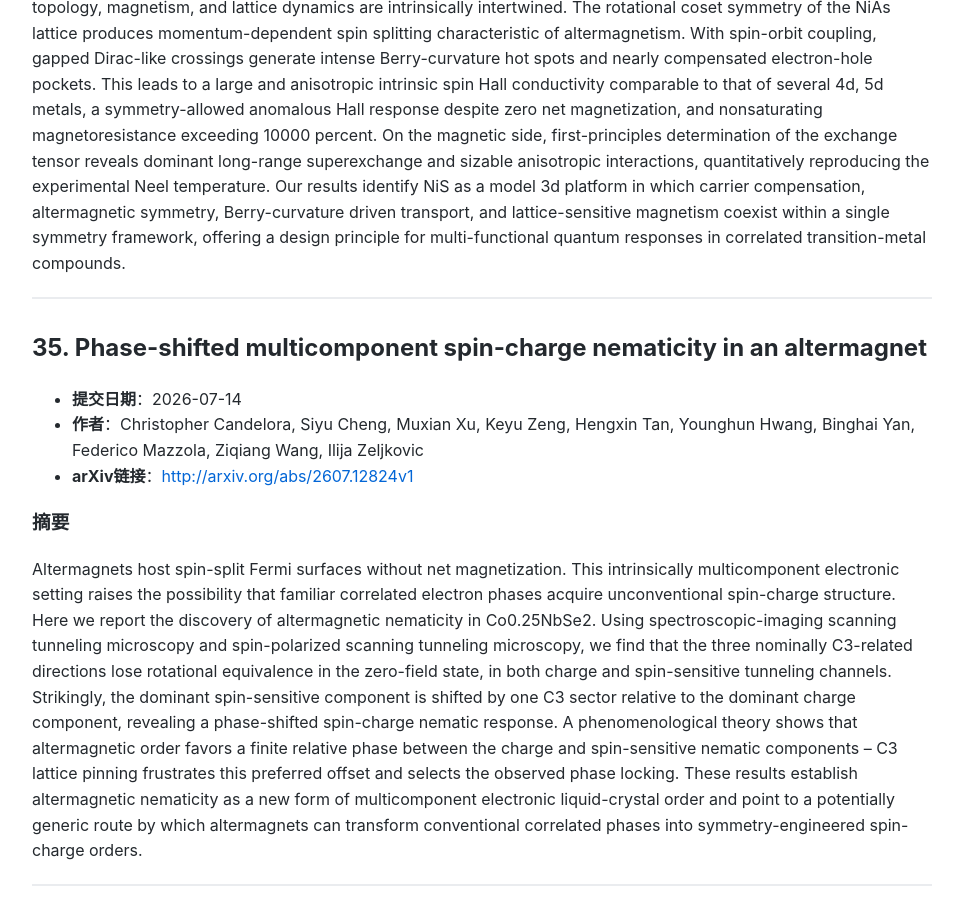
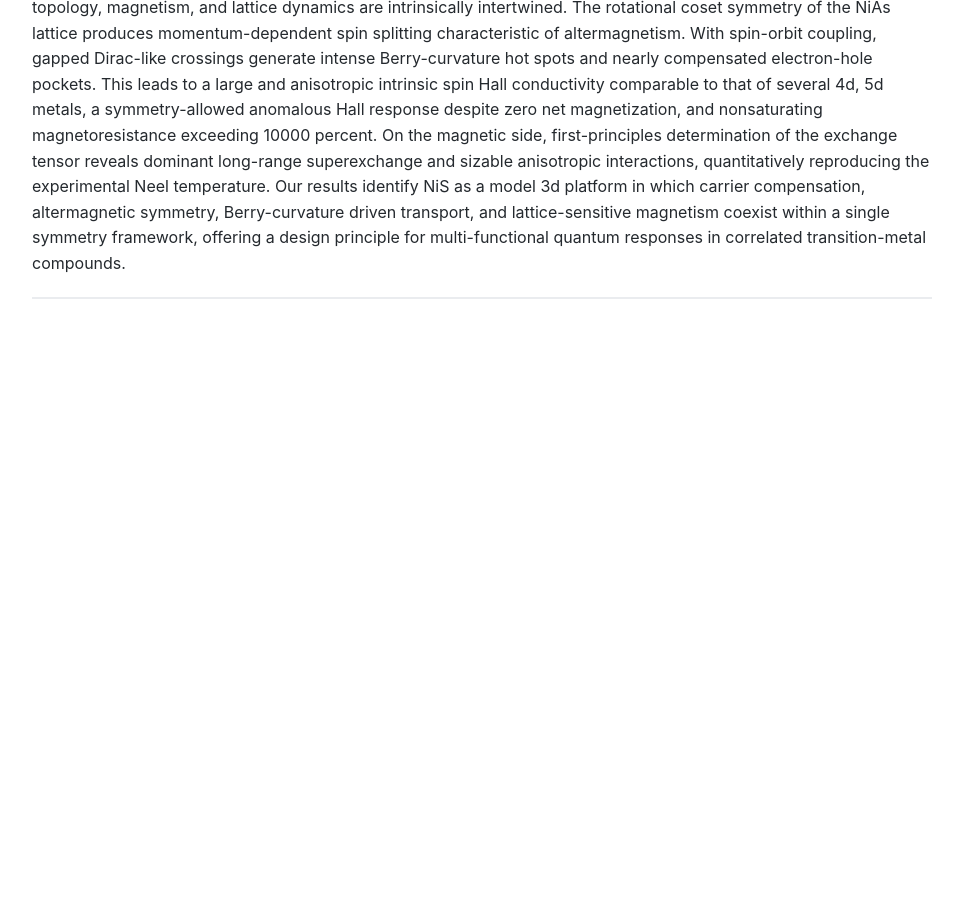
Before and after one commit to yangke25491/daily-arxiv-altermagnetic, a Jekyll site: the page built from index.md, in a window 1280 px wide and 900 px high, scrolled down 19597 px. Shown: the whole window, without its empty margins (158-1121 px from the left). Built offline with Jekyll 4.4.1, drawn with Linux system fonts in a browser that asks for light colours; after the commit the page ends 19936 px from its top, so only the background shows below that; some of the changed text lies outside the part shown.

Commit message:
Automated update: arXiv papers

```diff
--- a/index.md
+++ b/index.md
@@ -5,8 +5,8 @@ title: 交错磁论文
 
 # 凝聚态物理-交错磁(Altermagnetic)相关论文
 
-> 检索时间范围：**2026-07-14 至 2026-08-13**
-> 数据检索到 **35** 篇相关论文，按提交时间降序排列
+> 检索时间范围：**2026-07-15 至 2026-08-14**
+> 数据检索到 **34** 篇相关论文，按提交时间降序排列
 
 ---
 
@@ -383,14 +383,3 @@ Magnetization control via magnetic octupole injection has recently been proposed
 We combine first-principles density-functional theory, Berry-curvature analysis, semiclassical Boltzmann transport, and atomistic spin dynamics to establish hexagonal NiS as a compensated 3d altermagnetic semimetal in which topology, magnetism, and lattice dynamics are intrinsically intertwined. The rotational coset symmetry of the NiAs lattice produces momentum-dependent spin splitting characteristic of altermagnetism. With spin-orbit coupling, gapped Dirac-like crossings generate intense Berry-curvature hot spots and nearly compensated electron-hole pockets. This leads to a large and anisotropic intrinsic spin Hall conductivity comparable to that of several 4d, 5d metals, a symmetry-allowed anomalous Hall response despite zero net magnetization, and nonsaturating magnetoresistance exceeding 10000 percent. On the magnetic side, first-principles determination of the exchange tensor reveals dominant long-range superexchange and sizable anisotropic interactions, quantitatively reproducing the experimental Neel temperature. Our results identify NiS as a model 3d platform in which carrier compensation, altermagnetic symmetry, Berry-curvature driven transport, and lattice-sensitive magnetism coexist within a single symmetry framework, offering a design principle for multi-functional quantum responses in correlated transition-metal compounds.
 
 ---
-
-## 35. Phase-shifted multicomponent spin-charge nematicity in an altermagnet
-
-- **提交日期**：2026-07-14
-- **作者**：Christopher Candelora, Siyu Cheng, Muxian Xu, Keyu Zeng, Hengxin Tan, Younghun Hwang, Binghai Yan, Federico Mazzola, Ziqiang Wang, Ilija Zeljkovic
-- **arXiv链接**：[http://arxiv.org/abs/2607.12824v1](http://arxiv.org/abs/2607.12824v1)
-
-### 摘要
-Altermagnets host spin-split Fermi surfaces without net magnetization. This intrinsically multicomponent electronic setting raises the possibility that familiar correlated electron phases acquire unconventional spin-charge structure. Here we report the discovery of altermagnetic nematicity in Co0.25NbSe2. Using spectroscopic-imaging scanning tunneling microscopy and spin-polarized scanning tunneling microscopy, we find that the three nominally C3-related directions lose rotational equivalence in the zero-field state, in both charge and spin-sensitive tunneling channels. Strikingly, the dominant spin-sensitive component is shifted by one C3 sector relative to the dominant charge component, revealing a phase-shifted spin-charge nematic response. A phenomenological theory shows that altermagnetic order favors a finite relative phase between the charge and spin-sensitive nematic components -- C3 lattice pinning frustrates this preferred offset and selects the observed phase locking. These results establish altermagnetic nematicity as a new form of multicomponent electronic liquid-crystal order and point to a potentially generic route by which altermagnets can transform conventional correlated phases into symmetry-engineered spin-charge orders.
-
----
```
